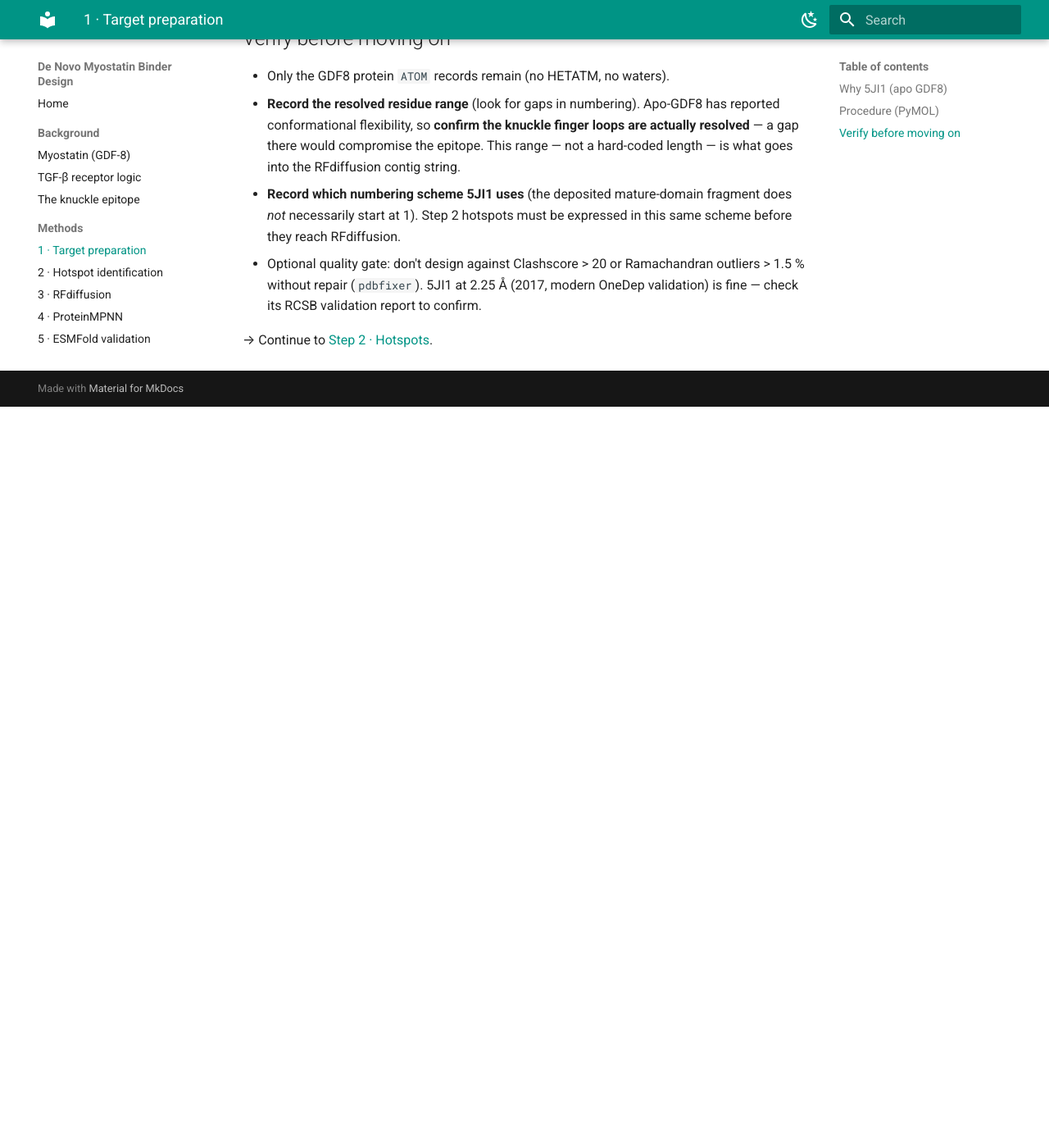
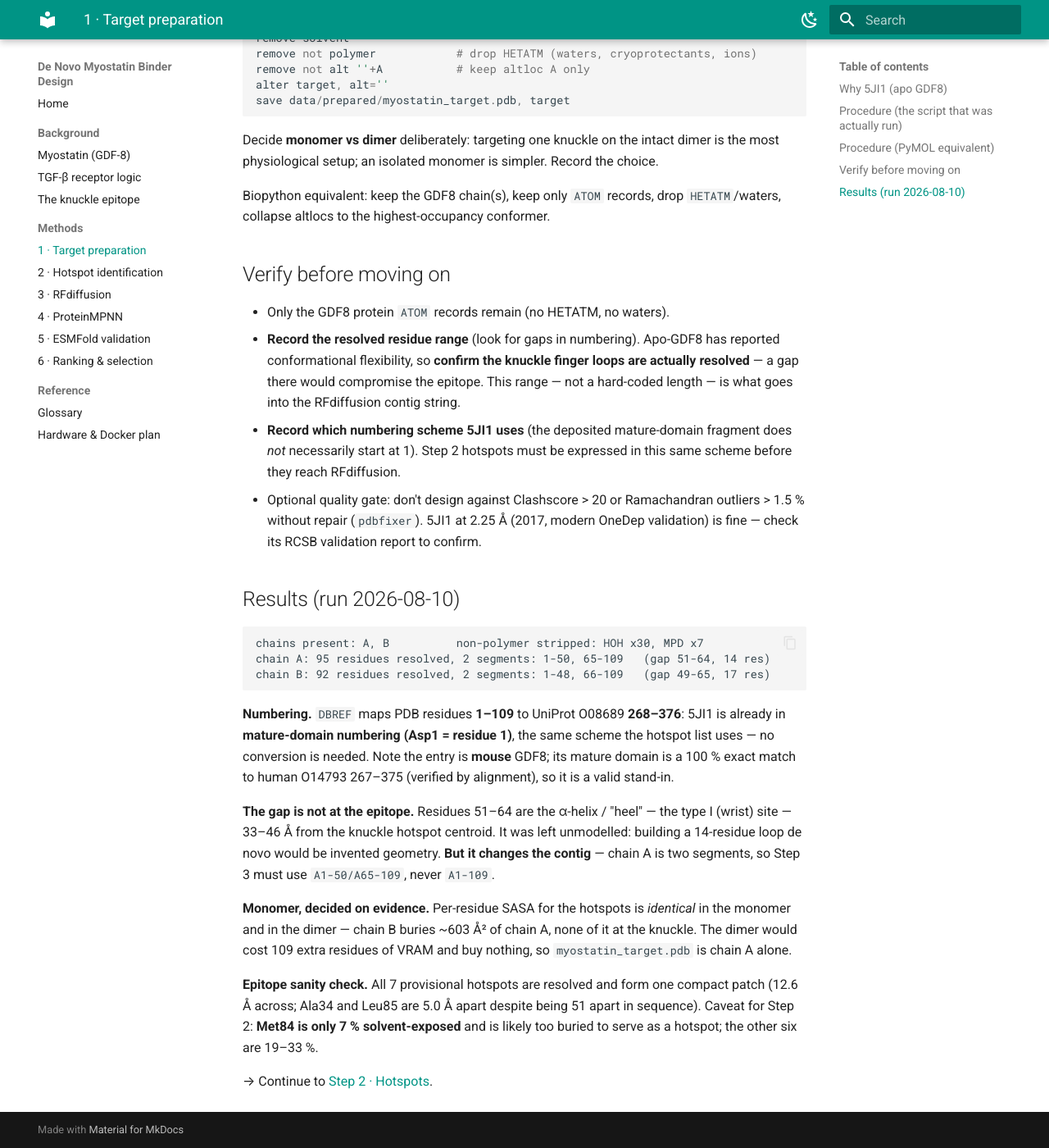
Before and after one commit to beleonattila/myostatin-binder-design, an MkDocs documentation site: the page built from docs/methods/01-target-prep.md, in a window 1280 px wide and 1400 px high, scrolled down 1038 px. Shown: the whole window at 82% size. Built offline with MkDocs 1.6.1 and Material for MkDocs 9.7.7, drawn with Linux system fonts in a browser that asks for light colours; before the commit the page ends 1534 px from its top, so only the background shows below that; some of the changed text lies outside the part shown.

Commit message:
Step 1: prepare 5JI1 apo GDF8 as the RFdiffusion target
scripts/01_prepare_target.py (Biopython) fetches nothing itself but turns the
raw 5JI1 deposition into ATOM-only targets: chain A for RFdiffusion, plus the
A+B dimer for comparison. Waters and MPD cryoprotectant dropped, altlocs
collapsed to the highest-occupancy conformer.

Four findings recorded in CONTEXT.md and docs/methods/01-target-prep.md,
three of which constrain later steps:

- Numbering needs no conversion. DBREF maps PDB 1-109 to UniProt O08689
  268-376, so 5JI1 is already in mature-domain numbering (Asp1 = 1) - the
  same scheme the hotspot list uses. Confirmed against the sequence: 33/34/35
  are Ile/Ala/Pro and 84/85/86/87 are Met/Leu/Tyr/Phe as predicted.
- The entry is mouse GDF8, not human. Verified by alignment (not assumed)
  that mouse mature 268-376 is a 100% exact match to human O14793 267-375,
  so the crystal is a valid stand-in. Worth stating proactively.
- Chain A has a 14-residue disordered gap at 51-64 (the alpha-helix / heel,
  i.e. the type I wrist site), 33-46 A from the knuckle centroid. Left
  unmodelled deliberately. Consequence: the target is two segments, so the
  Step 3 contig must be A1-50/A65-109, not A1-109.
- Monomer over dimer, on evidence: hotspot SASA is identical in monomer and
  dimer (chain B buries ~603 A^2 of A, none at the knuckle), so the dimer
  costs 109 residues of VRAM and buys nothing.

Epitope sanity check for Step 2: all 7 provisional hotspots are resolved and
form one 12.6 A patch (Ala34 and Leu85 sit 5.0 A apart despite 51 residues of
sequence separation), but Met84 is only 7% solvent-exposed and is a likely
drop from the final hotspot list.

Also adds pymol-open-source to the esm env workflow and two surface renders.

Co-Authored-By: Claude Opus 5 <noreply@anthropic.com>

````diff
--- a/docs/methods/01-target-prep.md
+++ b/docs/methods/01-target-prep.md
@@ -19,7 +19,20 @@ epitope is occluded by follistatin, and its 2009-era validation (clashscore ~44,
 ~14 % sidechain outliers) makes interface geometry unreliable. 3HH2 is a fold
 reference only — see `wiki/molecules/3HH2.md` for the full disqualification.
 
-## Procedure (PyMOL)
+## Procedure (the script that was actually run)
+
+```bash
+conda activate esm
+curl -o data/raw/5JI1.pdb https://files.rcsb.org/download/5JI1.pdb
+python scripts/01_prepare_target.py
+```
+
+`scripts/01_prepare_target.py` (Biopython) keeps chain A's standard-amino-acid
+`ATOM` records, drops waters and the MPD cryoprotectant, collapses altlocs to the
+highest-occupancy conformer, and prints the resolved-range report reproduced
+below. It also writes the A+B dimer alongside, for comparison.
+
+## Procedure (PyMOL equivalent)
 
 ```python
 fetch 5ji1, async=0
@@ -54,4 +67,34 @@ Biopython equivalent: keep the GDF8 chain(s), keep only `ATOM` records, drop
   outliers > 1.5 % without repair (`pdbfixer`). 5JI1 at 2.25 Å (2017, modern
   OneDep validation) is fine — check its RCSB validation report to confirm.
 
+## Results (run 2026-08-10)
+
+```
+chains present: A, B          non-polymer stripped: HOH x30, MPD x7
+chain A: 95 residues resolved, 2 segments: 1-50, 65-109   (gap 51-64, 14 res)
+chain B: 92 residues resolved, 2 segments: 1-48, 66-109   (gap 49-65, 17 res)
+```
+
+**Numbering.** `DBREF` maps PDB residues **1–109** to UniProt O08689 **268–376**:
+5JI1 is already in **mature-domain numbering (Asp1 = residue 1)**, the same scheme
+the hotspot list uses — no conversion is needed. Note the entry is **mouse** GDF8;
+its mature domain is a 100 % exact match to human O14793 267–375 (verified by
+alignment), so it is a valid stand-in.
+
+**The gap is not at the epitope.** Residues 51–64 are the α-helix / "heel" — the
+type I (wrist) site — 33–46 Å from the knuckle hotspot centroid. It was left
+unmodelled: building a 14-residue loop de novo would be invented geometry.
+**But it changes the contig** — chain A is two segments, so Step 3 must use
+`A1-50/A65-109`, never `A1-109`.
+
+**Monomer, decided on evidence.** Per-residue SASA for the hotspots is *identical*
+in the monomer and in the dimer — chain B buries ~603 Å² of chain A, none of it at
+the knuckle. The dimer would cost 109 extra residues of VRAM and buy nothing, so
+`myostatin_target.pdb` is chain A alone.
+
+**Epitope sanity check.** All 7 provisional hotspots are resolved and form one
+compact patch (12.6 Å across; Ala34 and Leu85 are 5.0 Å apart despite being 51
+apart in sequence). Caveat for Step 2: **Met84 is only 7 % solvent-exposed** and is
+likely too buried to serve as a hotspot; the other six are 19–33 %.
+
 → Continue to [Step 2 · Hotspots](02-hotspots.md).
````
Also changed, not shown: CONTEXT.md (+59 -5 lines), 3 other files.
